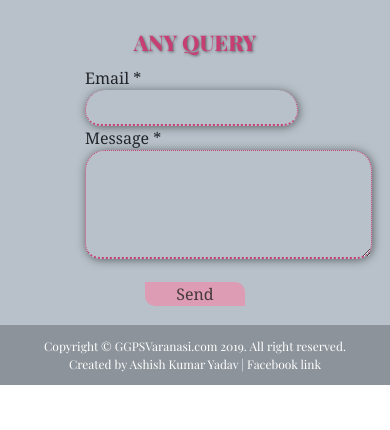
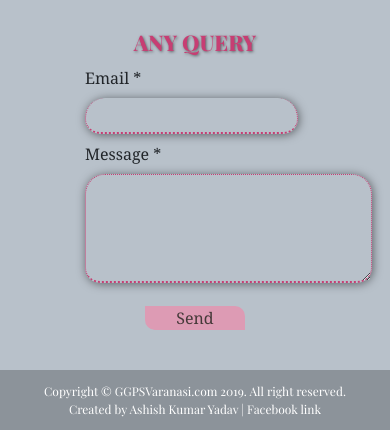
Before and after one commit to ashishkumaryadav7/Gyan-Ganga-Public-School-Website, a plain HTML site: page index.html in a window 390 px wide. Shown: the part 3874-4304 px from the top of the page. Before the commit the page ends 4259 px from the top, so only its background shows below. Drawn offline with nearby package versions, Linux system fonts and the light colour scheme.

Commit message:
Update media.css

```diff
--- a/CSS/media.css
+++ b/CSS/media.css
@@ -170,7 +170,7 @@
     /*--------------------------------------------------------------------*/
 
     .footer-container{
-        height: 1265px;
+        height: 1310px;
         position: relative;
     }
     /*sub-footer-1*/
@@ -304,6 +304,12 @@
         top: 920px;
         right: auto;
         left: auto;
+    }
+    .text1 , .text2{
+        margin-bottom: 8px;
+    }
+    .email-box{
+        margin-bottom: 8px;
     }
     .btn{
         margin-top: 10px;
```
